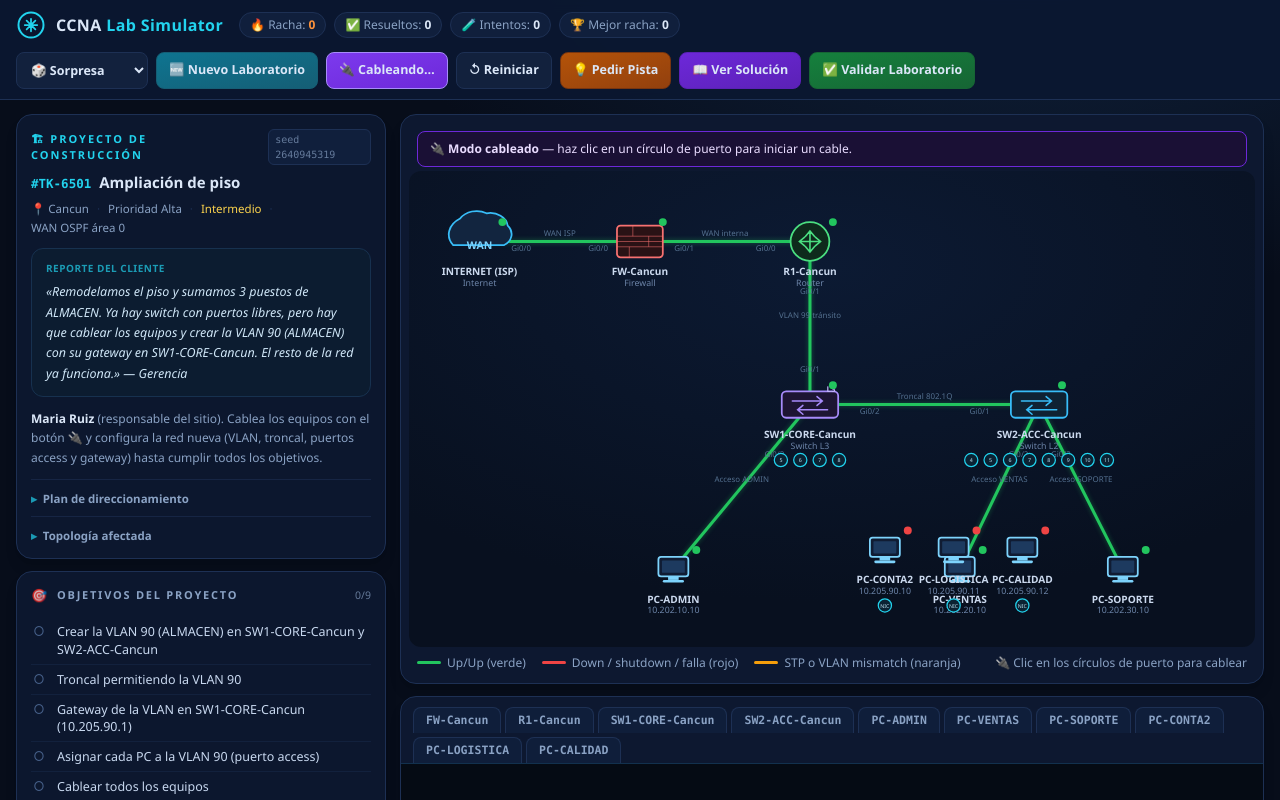
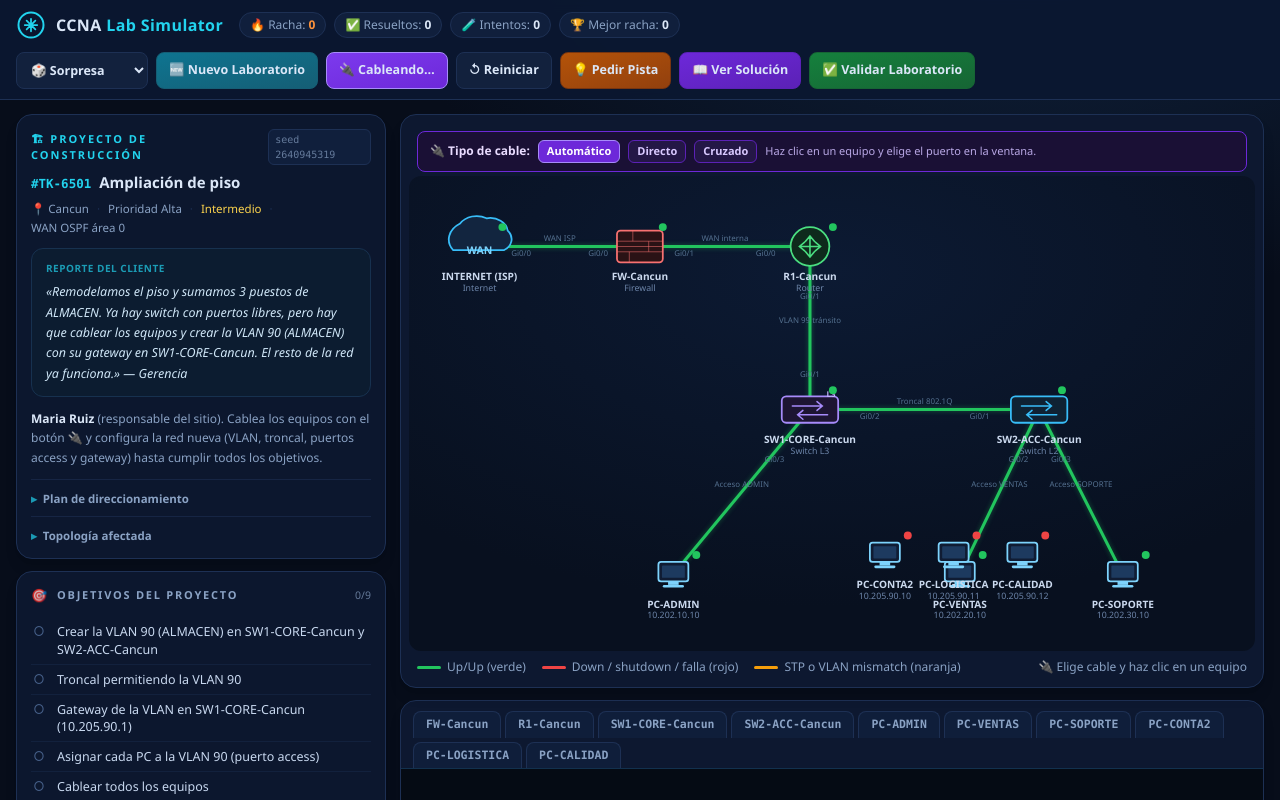
Before and after one commit to lazerboy404/ccna, a React (Vite) app: page / in a window 1280 px wide. Both pictures are taken after a click on the button "🔌 Cablear". Shown: the top 800 px of the page. Built offline with nearby package versions, Linux system fonts and the light colour scheme.

Commit message:
feat: cableado estilo Packet Tracer (tipo de cable + ventana de puertos) y equipos arrastrables

```diff
--- a/src/components/TopologyCanvas.jsx
+++ b/src/components/TopologyCanvas.jsx
@@ -1,7 +1,8 @@
-// Mapa interactivo de red: SVG con enlaces de color dinámico y modo cableado (clic en puertos)
+// Mapa interactivo: SVG con enlaces de estado dinámico, equipos arrastrables y cableado
+// estilo Packet Tracer (elige tipo de cable → clic al equipo → ventana de puertos disponibles).
+import { useEffect, useRef, useState } from 'react'
 import { useNetwork } from '../context/NetworkContext.jsx'
-import { positionsFor, linkState, deviceHealth, freePorts } from '../lib/engine.js'
-import { TOPO_ORDER } from '../lib/labGenerator.js'
+import { linkState, deviceHealth, freePorts, cableKindOf, CABLE_LABEL } from '../lib/engine.js'
 import { typeLabel } from './icons.jsx'
 
 function Icon({ type }) {
@@ -57,24 +58,107 @@ const LED_COLOR = { ok: '#22c55e', warn: '#f59e0b', down: '#ef4444' }
 const LINK_CLASS = { ok: 'lk-ok', down: 'lk-down', stp: 'lk-stp', mis: 'lk-mis' }
 
 export default function TopologyCanvas() {
-  const { lab, active, setActive, cabling, cabSrc, pickPort, cancelCab } = useNetwork()
-  const order = (lab.order && lab.order.length) ? lab.order : TOPO_ORDER.filter((id) => !!lab.devices[id])
-  const pos = lab.positions || positionsFor(lab.spec)
-  const st = (l) => linkState(lab, l)
+  const { lab, active, setActive, cabling, connect } = useNetwork()
+  const [posMap, setPosMap] = useState(() => Object.assign({}, lab.positions))
+  const [cableType, setCableType] = useState('auto')
+  const [src, setSrc] = useState(null)
+  const [popup, setPopup] = useState(null)
+  const svgRef = useRef(null)
+  const wrapRef = useRef(null)
+  const dragRef = useRef(null)
+
+  useEffect(() => { setPosMap(Object.assign({}, lab.positions)); setSrc(null); setPopup(null) }, [lab])
+  useEffect(() => { if (!cabling) { setSrc(null); setPopup(null) } }, [cabling])
+
+  const order = lab.order || Object.keys(lab.devices)
+  const scale = () => { const el = svgRef.current; return el ? el.getBoundingClientRect().width / 960 : 1 }
+  const toLocal = (cx, cy) => { const r = svgRef.current.getBoundingClientRect(); const s = r.width / 960; return { x: (cx - r.left) / s, y: (cy - r.top) / s } }
+
+  const openPopup = (devId) => {
+    const wrap = wrapRef.current.getBoundingClientRect()
+    const r = svgRef.current.getBoundingClientRect()
+    const s = r.width / 960
+    const p = posMap[devId]
+    const left = Math.max(4, Math.min((r.left - wrap.left) + p.x * s + 44, wrap.width - 236))
+    const top = Math.max(4, Math.min((r.top - wrap.top) + p.y * s - 8, wrap.height - 40))
+    setPopup({ dev: devId, left, top })
+  }
+
+  const handleClick = (devId) => {
+    if (!cabling) { setActive(devId); return }
+    if (lab.devices[devId].type === 'isp') return
+    openPopup(devId)
+  }
+
+  const onPointerDown = (devId, e) => {
+    if (e.button !== 0) return
+    const p = posMap[devId]
+    dragRef.current = { id: devId, sx: e.clientX, sy: e.clientY, ox: p.x, oy: p.y, moved: false }
+    if (e.currentTarget.setPointerCapture) e.currentTarget.setPointerCapture(e.pointerId)
+    e.stopPropagation()
+  }
+  const onPointerMove = (e) => {
+    const d = dragRef.current
+    if (!d) return
+    if (Math.abs(e.clientX - d.sx) + Math.abs(e.clientY - d.sy) > 4) d.moved = true
+    const s = scale()
+    setPosMap((m) => Object.assign({}, m, { [d.id]: { x: d.ox + (e.clientX - d.sx) / s, y: d.oy + (e.clientY - d.sy) / s } }))
+  }
+  const onPointerUp = (e) => {
+    const d = dragRef.current
+    dragRef.current = null
+    if (!d) return
+    if (d.moved) {
+      lab.positions = lab.positions || {}
+      lab.positions[d.id] = posMap[d.id]
+      return
+    }
+    handleClick(d.id)
+  }
+
+  const pairCompatible = (devA, devB) => {
+    const need = cableKindOf(lab.devices[devA], lab.devices[devB])
+    if (!need) return false
+    if (!cableType || cableType === 'auto') return true
+    return cableType === need
+  }
+  function needLabel(devA, devB) {
+    const need = cableKindOf(lab.devices[devA], lab.devices[devB])
+    return need ? CABLE_LABEL[need].toLowerCase() : '—'
+  }
+  const choosePort = (port) => {
+    if (!popup) return
+    const devId = popup.dev
+    if (!src) { setSrc({ dev: devId, port }); setPopup(null); return }
+    if (src.dev === devId) { setSrc(null); setPopup(null); return }
+    if (connect(src, { dev: devId, port }, cableType)) { setSrc(null); setPopup(null) }
+  }
+
+  const portsForPopup = () => (popup ? freePorts(lab, popup.dev) : [])
+  const srcDev = src ? lab.devices[src.dev] : null
+
   return (
-    <div className="bg-sim-panel border border-sim-border rounded-2xl p-2 shadow-lg">
+    <div ref={wrapRef} className="relative bg-sim-panel border border-sim-border rounded-2xl p-2 shadow-lg">
       {cabling && (
         <div className="mx-2 mt-2 mb-1 rounded-lg border border-violet-700 bg-[#1a1035] px-3 py-2 text-[12px] text-[#e9dcff] flex items-center gap-2 flex-wrap">
-          <span>🔌 <b>Modo cableado</b> — {cabSrc
-            ? <>inicio en <b>{lab.devices[cabSrc.dev].name} {cabSrc.port}</b>: haz clic en un puerto libre del otro dispositivo.</>
-            : 'haz clic en un círculo de puerto para iniciar un cable.'}</span>
-          {cabSrc && <button onClick={cancelCab} className="ml-auto rounded-md border border-violet-700 bg-[#2a1b4d] px-2 py-0.5 text-[11px] font-semibold">Cancelar</button>}
+          <span className="font-semibold">🔌 Tipo de cable:</span>
+          {['auto', 'directo', 'cruzado'].map((t) => (
+            <button key={t} onClick={() => setCableType(t)}
+              className={'rounded-md border px-2 py-0.5 text-[11px] font-semibold ' + (cableType === t ? 'border-violet-400 bg-violet-700 text-white' : 'border-violet-800 bg-[#241746] text-[#d9c9ff] hover:brightness-125')}>
+              {CABLE_LABEL[t]}
+            </button>
+          ))}
+          <span className="text-[11px] text-[#b9a8e6]">
+            {src ? <>Origen <b>{srcDev.name} {src.port}</b> — ahora haz clic en el otro equipo y elige su puerto.</> : 'Haz clic en un equipo y elige el puerto en la ventana.'}
+          </span>
+          {src && <button onClick={() => setSrc(null)} className="ml-auto rounded-md border border-violet-700 bg-[#2a1b4d] px-2 py-0.5 text-[11px] font-semibold">Cancelar</button>}
         </div>
       )}
-      <svg id="topo" viewBox="0 0 960 540" className="w-full h-auto block rounded-xl topo-bg">
+      <svg ref={svgRef} id="topo" viewBox="0 0 960 540" className="w-full h-auto block rounded-xl topo-bg" onClick={() => setPopup(null)}>
         {lab.links.map((l) => {
-          const pa = pos[l.a.dev], pb = pos[l.b.dev]
-          const state = st(l)
+          const pa = posMap[l.a.dev], pb = posMap[l.b.dev]
+          if (!pa || !pb) return null
+          const state = linkState(lab, l)
           const dA = lab.devices[l.a.dev], dB = lab.devices[l.b.dev]
           const detail = state === 'down' ? 'CAÍDO — revisa shutdown/enlace físico'
             : state === 'stp' ? 'BLOQUEADO por STP'
@@ -93,44 +177,66 @@ export default function TopologyCanvas() {
         })}
         {order.map((id) => {
           const d = lab.devices[id]
-          const p = pos[id]
+          const p = posMap[id]
+          if (!p) return null
           const h = deviceHealth(lab, id)
           const sub = d.type === 'pc' ? d.pc.ip : typeLabel(d.type)
+          const isSrc = src && src.dev === id
           return (
-            <g key={id} className={'devg' + (active === id ? ' active' : '')} transform={'translate(' + p.x + ',' + p.y + ')'} onClick={() => { if (!cabling) setActive(id) }}>
-              <circle cx="0" cy="0" r="40" fill="none" stroke="#22d3ee" strokeWidth="1.5" className="halo" strokeDasharray="4 4" />
+            <g key={id}
+              className={'devg' + (active === id ? ' active' : '') + (cabling ? ' movable' : '')}
+              transform={'translate(' + p.x + ',' + p.y + ')'}
+              onPointerDown={(e) => onPointerDown(id, e)}
+              onPointerMove={onPointerMove}
+              onPointerUp={onPointerUp}
+              onClick={(e) => e.stopPropagation()}>
+              <circle cx="0" cy="0" r="40" fill="none" stroke={isSrc ? '#a78bfa' : '#22d3ee'} strokeWidth={isSrc ? 2.5 : 1.5} className="halo" strokeDasharray="4 4" />
               <g className="iconbg"><Icon type={d.type} /></g>
               <text x="0" y="38" className="devlabel" fontSize="11.5" fontWeight="600" textAnchor="middle" fill="#cbd9ee">{d.name}</text>
               <text x="0" y="50" className="devsub" fontSize="10" textAnchor="middle" fill="#6c84a8">{sub}</text>
               <circle cx="26" cy="-22" r="4.5" fill={LED_COLOR[h]} />
-              <title>{d.name + ' — ' + d.role + (d.type !== 'isp' ? '\nClic para abrir la consola' : '\n(No gestionable)') + (h === 'down' ? '\n⚠ Estado: FALLA' : h === 'warn' ? '\n⚠ Estado: DEGRADADO' : '\n✔ Estado: OK')}</title>
+              <title>{d.name + ' — ' + d.role + '\n' + (cabling ? 'Clic: elegir puerto · Arrastra para mover' : 'Clic para abrir la consola · Arrastra para mover') + (h === 'down' ? '\n⚠ Estado: FALLA' : h === 'warn' ? '\n⚠ Estado: DEGRADADO' : '\n✔ Estado: OK')}</title>
             </g>
           )
         })}
-        {cabling && order.map((id) => {
-          const fps = freePorts(lab, id)
-          if (!fps.length) return null
-          const p = pos[id]
-          const shown = fps.slice(0, 8)
-          const x0 = p.x - ((shown.length - 1) * 11)
-          return shown.map((port, j) => {
-            const x = x0 + j * 22
-            const y = p.y + 63
-            const sel = cabSrc && cabSrc.dev === id && cabSrc.port === port
-            return (
-              <g key={id + ':' + port} className="portdot" onClick={(e) => { e.stopPropagation(); pickPort(id, port) }}>
-                <circle cx={x} cy={y} r="7.5" fill={sel ? '#a78bfa' : '#0b2233'} stroke={sel ? '#c4b5fd' : '#22d3ee'} strokeWidth="1.4" />
-                <text x={x} y={y + 2.5} fontSize="6" textAnchor="middle" fill="#bfe6f5">{port === 'NIC' ? 'NIC' : port.replace('Gi0/', '')}</text>
-              </g>
-            )
-          })
-        })}
       </svg>
+
+      {popup && (() => {
+        const dev = lab.devices[popup.dev]
+        const ports = portsForPopup()
+        const compatible = !src || src.dev === popup.dev || pairCompatible(src.dev, popup.dev)
+        return (
+          <div className="absolute z-30 w-[228px] rounded-xl border border-[#2a4a7a] bg-[#0c1730f7] shadow-2xl text-[12px]" style={{ left: popup.left, top: popup.top }}>
+            <div className="flex items-center justify-between px-3 py-2 border-b border-[#1d3054]">
+              <span className="font-semibold text-sim-text">{dev.name} <span className="text-sim-muted font-normal">· puertos libres</span></span>
+              <button onClick={() => { setPopup(null); setSrc(null) }} className="text-sim-muted hover:text-sim-text">✕</button>
+            </div>
+            {src && src.dev !== popup.dev && (
+              <div className="px-3 pt-2 text-[11px] text-[#b9a8e6]">Desde <b>{lab.devices[src.dev].name} {src.port}</b></div>
+            )}
+            <div className="px-2 py-2 flex flex-col gap-1 max-h-[190px] overflow-y-auto">
+              {!compatible ? (
+                <div className="px-1 py-2 text-[11px] text-red-300">Este cable no sirve entre {srcDev.name} y {dev.name}. Necesitas cable <b>{needLabel(src.dev, popup.dev)}</b>.</div>
+              ) : ports.length ? (
+                ports.map((port) => (
+                  <button key={port} onClick={() => choosePort(port)}
+                    className="text-left px-2.5 py-1.5 rounded-md border border-[#22345c] bg-[#12213d] hover:border-cyan-700 hover:bg-[#163054] font-mono text-[11.5px] text-[#cfe0f7]">
+                    {port === 'NIC' ? 'Puerto de red (NIC)' : port}
+                  </button>
+                ))
+              ) : (
+                <div className="px-1 py-2 text-[11px] text-sim-muted">Este equipo no tiene puertos libres.</div>
+              )}
+            </div>
+          </div>
+        )
+      })()}
+
       <div className="flex flex-wrap gap-4 px-2 pt-2 pb-1 text-sim-muted text-xs">
         <span className="flex items-center gap-1.5"><span className="inline-block w-6 border-t-[3.5px] rounded" style={{ borderColor: '#22c55e' }} /> Up/Up (verde)</span>
         <span className="flex items-center gap-1.5"><span className="inline-block w-6 border-t-[3.5px] rounded" style={{ borderColor: '#ef4444' }} /> Down / shutdown / falla (rojo)</span>
         <span className="flex items-center gap-1.5"><span className="inline-block w-6 border-t-[3.5px] rounded" style={{ borderColor: '#f59e0b' }} /> STP o VLAN mismatch (naranja)</span>
-        <span className="ml-auto">{cabling ? '🔌 Clic en los círculos de puerto para cablear' : 'Clic en un dispositivo → abre su consola CLI'}</span>
+        <span className="ml-auto">{cabling ? '🔌 Elige cable y haz clic en un equipo' : 'Clic = consola · Arrastra los equipos para acomodarlos'}</span>
       </div>
     </div>
   )
--- a/src/context/NetworkContext.jsx
+++ b/src/context/NetworkContext.jsx
@@ -1,9 +1,9 @@
 // Estado global en tiempo real del laboratorio: generador, CLI, validación y persistencia
 import { createContext, useCallback, useContext, useEffect, useMemo, useRef, useState } from 'react'
 import { mulberry32, hasCli } from '../lib/utils.js'
-import { generateSpec, pickScenario, buildDevices, buildLinks, buildGoals, scenarioFaults } from '../lib/labGenerator.js'
+import { generateSpec, pickScenario, buildDevices, buildLinks, buildGoals, scenarioFaults, TOPO_ORDER } from '../lib/labGenerator.js'
 import { generateConstructionLab } from '../lib/buildGenerator.js'
-import { recompute, evaluateGoals, connectPorts } from '../lib/engine.js'
+import { recompute, evaluateGoals, connectPorts, positionsFor } from '../lib/engine.js'
 import { execCommand, ensureConsole } from '../lib/cli.js'
 
 const SKEY = 'ccna_sim_stats_v1'
@@ -30,6 +30,8 @@ export function buildLab(seed, pref) {
   const devices = buildDevices(spec)
   faults.forEach((f) => f.apply(devices))
   const lab = { spec, scenario: sc, devices, links: buildLinks(spec), faults, goals: buildGoals(spec), hintsUsed: 0, sawSolution: false, solved: false, attempted: false, eng: null }
+  lab.order = TOPO_ORDER.filter((id) => !!devices[id])
+  lab.positions = positionsFor(spec)
   recompute(lab)
   return lab
 }
@@ -47,7 +49,6 @@ export function NetworkProvider({ children }) {
   const [validation, setValidation] = useState(null)
   const [toasts, setToasts] = useState([])
   const [cabling, setCabling] = useState(false)
-  const [cabSrc, setCabSrc] = useState(null)
 
   const bump = useCallback(() => setTick((t) => t + 1), [])
   const toast = useCallback((msg, kind) => {
@@ -102,7 +103,6 @@ export function NetworkProvider({ children }) {
       setActiveState(null)
       setValidation(null)
       setCabling(false)
-      setCabSrc(null)
       bump()
       toast('↺ Construcción reiniciada: topología y VLAN en blanco.')
       return
@@ -130,7 +130,6 @@ export function NetworkProvider({ children }) {
     setActiveState(null)
     setValidation(null)
     setCabling(false)
-    setCabSrc(null)
     bump()
     toast('🎫 ' + nl.spec.ticket.id + ' — ' + nl.scenario.title + ' (' + nl.scenario.diff + ') · Sucursal ' + nl.spec.site)
   }, [lab, stats.pref, bump, toast])
@@ -167,26 +166,18 @@ export function NetworkProvider({ children }) {
 
   const closeValidation = useCallback(() => setValidation(null), [])
 
-  const toggleCabling = useCallback(() => { setCabling((c) => !c); setCabSrc(null) }, [])
-  const cancelCab = useCallback(() => setCabSrc(null), [])
-  const pickPort = useCallback((devId, port) => {
-    if (!lab || lab.mode !== 'build') return
-    if (!cabSrc) { setCabSrc({ dev: devId, port }); return }
-    if (cabSrc.dev === devId && cabSrc.port === port) { setCabSrc(null); return }
-    const res = connectPorts(lab, cabSrc, { dev: devId, port })
-    if (res.ok) {
-      const a = lab.devices[cabSrc.dev], b = lab.devices[devId]
-      toast('🔌 Cable conectado: ' + a.name + (a.type === 'pc' ? '' : ' ' + cabSrc.port) + ' ↔ ' + b.name + (b.type === 'pc' ? '' : ' ' + port), 'ok')
-      setCabSrc(null)
-      setCabling(false)
-      bump()
-    } else toast(res.reason || 'No se pueden conectar esos puertos.', 'err')
-  }, [lab, cabSrc, toast, bump])
+  const toggleCabling = useCallback(() => setCabling((c) => !c), [])
+  const connect = useCallback((a, b, type) => {
+    const res = connectPorts(lab, a, b, type)
+    if (res.ok) { toast('🔌 ' + res.label, 'ok'); bump(); return true }
+    toast(res.reason || 'No se pudieron conectar esos puertos.', 'err')
+    return false
+  }, [lab, toast, bump])
 
   const value = {
     lab, tick, active, sessions: sessionsRef.current, stats, toasts, validation, goalsResults,
     setActive, run, giveHint, revealSolution, resetLab, newLab, validate, closeValidation, setPref, toast,
-    cabling, cabSrc, toggleCabling, cancelCab, pickPort,
+    cabling, toggleCabling, connect,
   }
   return <NetworkContext.Provider value={value}>{children}</NetworkContext.Provider>
 }
```
Also changed, not shown: src/index.css (+2 -5 lines), src/lib/engine.js, 2 other files (tests, documents, lock files or other folders).
